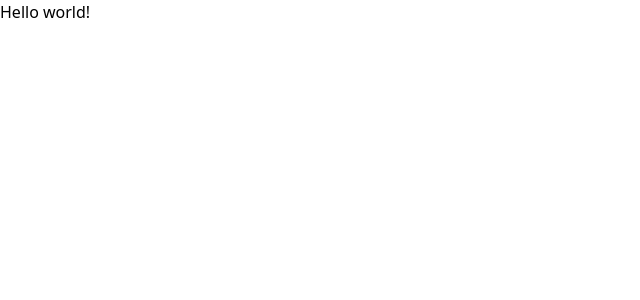
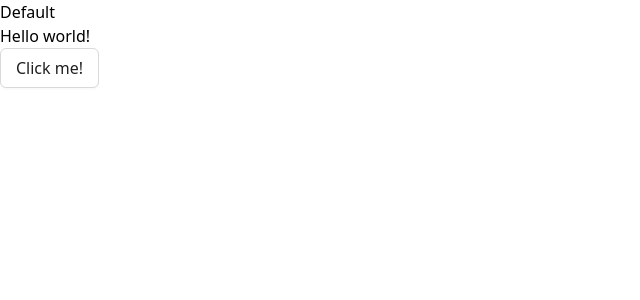
Before and after one commit to Thanh-kun/english-vue, a Vue app: page / in a window 1280 px wide. Shown: the top 300 px of the page, without its empty margins (0-640 px from the left). Built offline with nearby package versions, Linux system fonts and the light colour scheme.

Commit message:
theme settings

```diff
--- a/package.json
+++ b/package.json
@@ -12,6 +12,7 @@
   },
   "dependencies": {
     "@fontsource-variable/nunito": "^5.0.17",
+    "@heroicons/vue": "^2.1.1",
     "ant-design-vue": "^4.0.8",
     "dayjs": "^1.11.10",
     "pinia": "^2.1.7",
--- /dev/null
+++ b/src/constant/theme.js
@@ -0,0 +1,21 @@
+import colors from 'tailwindcss/colors'
+import { fontFamily } from 'tailwindcss/defaultTheme'
+
+export const themeColors = {
+  primary: colors.blue
+}
+export const themeFontFamily = {
+  primary: ['Nunito Variable', ...fontFamily.sans]
+}
+
+export const themeConfig = {
+  token: {
+    padding: 20,
+    paddingXXS: 8,
+    borderRadius: 6,
+    colorPrimary: colors.blue[500],
+    fontSize: 16,
+    controlHeight: 40,
+    fontFamily: themeFontFamily.primary.join(', ')
+  }
+}
--- a/src/layouts/AppLayout.vue
+++ b/src/layouts/AppLayout.vue
@@ -1,17 +1,20 @@
 <script setup>
+import { computed } from 'vue'
+import { useRoute } from 'vue-router'
 import { ConfigProvider, StyleProvider } from 'ant-design-vue'
+import { themeConfig } from '@/constant/theme'
+
+const route = useRoute()
+const layout = computed(() => {
+  return route.meta?.layout ?? 'DefaultLayout'
+})
 </script>
 <template>
-  <ConfigProvider
-    :theme="{
-      token: {
-        colorPrimary: '#3b82f6',
-        borderRadius: 6
-      }
-    }"
-  >
+  <ConfigProvider :theme="themeConfig">
     <StyleProvider hashPriority="high">
-      <slot />
+      <component :is="layout">
+        <slot />
+      </component>
     </StyleProvider>
   </ConfigProvider>
 </template>
--- /dev/null
+++ b/src/layouts/DashboardLayout.vue
@@ -0,0 +1,7 @@
+<script setup></script>
+<template>
+  <div>
+    <div>Dashboard</div>
+    <div><slot /></div>
+  </div>
+</template>
--- /dev/null
+++ b/src/layouts/DefaultLayout.vue
@@ -0,0 +1,7 @@
+<script setup></script>
+<template>
+  <div>
+    <div>Default</div>
+    <div><slot /></div>
+  </div>
+</template>
--- a/src/main.js
+++ b/src/main.js
@@ -1,5 +1,5 @@
 // Supports weights 200-900
-import '@fontsource-variable/nunito';
+import '@fontsource-variable/nunito'
 // CSS
 import 'ant-design-vue/dist/reset.css'
 import '@/assets/css/index.css'
@@ -8,11 +8,14 @@ import { createApp } from 'vue'
 import { createPinia } from 'pinia'
 
 import App from './App.vue'
+import DefaultLayout from './layouts/DefaultLayout.vue'
+import DashboardLayout from './layouts/DashboardLayout.vue'
 import router from './router'
 
 const app = createApp(App)
 
 app.use(createPinia())
 app.use(router)
+app.component('DefaultLayout', DefaultLayout).component('DashboardLayout', DashboardLayout)
 
 app.mount('#app')
--- a/src/views/Home.vue
+++ b/src/views/Home.vue
@@ -1,5 +1,7 @@
 <script setup>
+import { Button } from 'ant-design-vue'
 </script>
 <template>
   <h1 className="text-3xl font-bold underline">Hello world!</h1>
+  <Button>Click me!</Button>
 </template>
--- a/tailwind.config.js
+++ b/tailwind.config.js
@@ -1,16 +1,17 @@
 /** @type {import('tailwindcss').Config} */
-import {fontFamily} from 'tailwindcss/defaultTheme'
+import { themeColors, themeFontFamily } from './src/constant/theme'
+
 export default {
-  content: [
-    "./index.html",
-    "./src/**/*.{js,ts,jsx,tsx}",
-  ],
+  content: ['./index.html', './src/**/*.{js,ts,jsx,tsx}'],
   theme: {
+    colors: {
+      primary: themeColors.primary
+    },
     extend: {
       fontFamily: {
-        'sans': ["Nunito Variable", ...fontFamily.sans]
+        sans: themeFontFamily.primary
       }
-    },
+    }
   },
-  plugins: [],
+  plugins: []
 }
```
Also changed, not shown: 1 other file (tests, documents, lock files or other folders).
